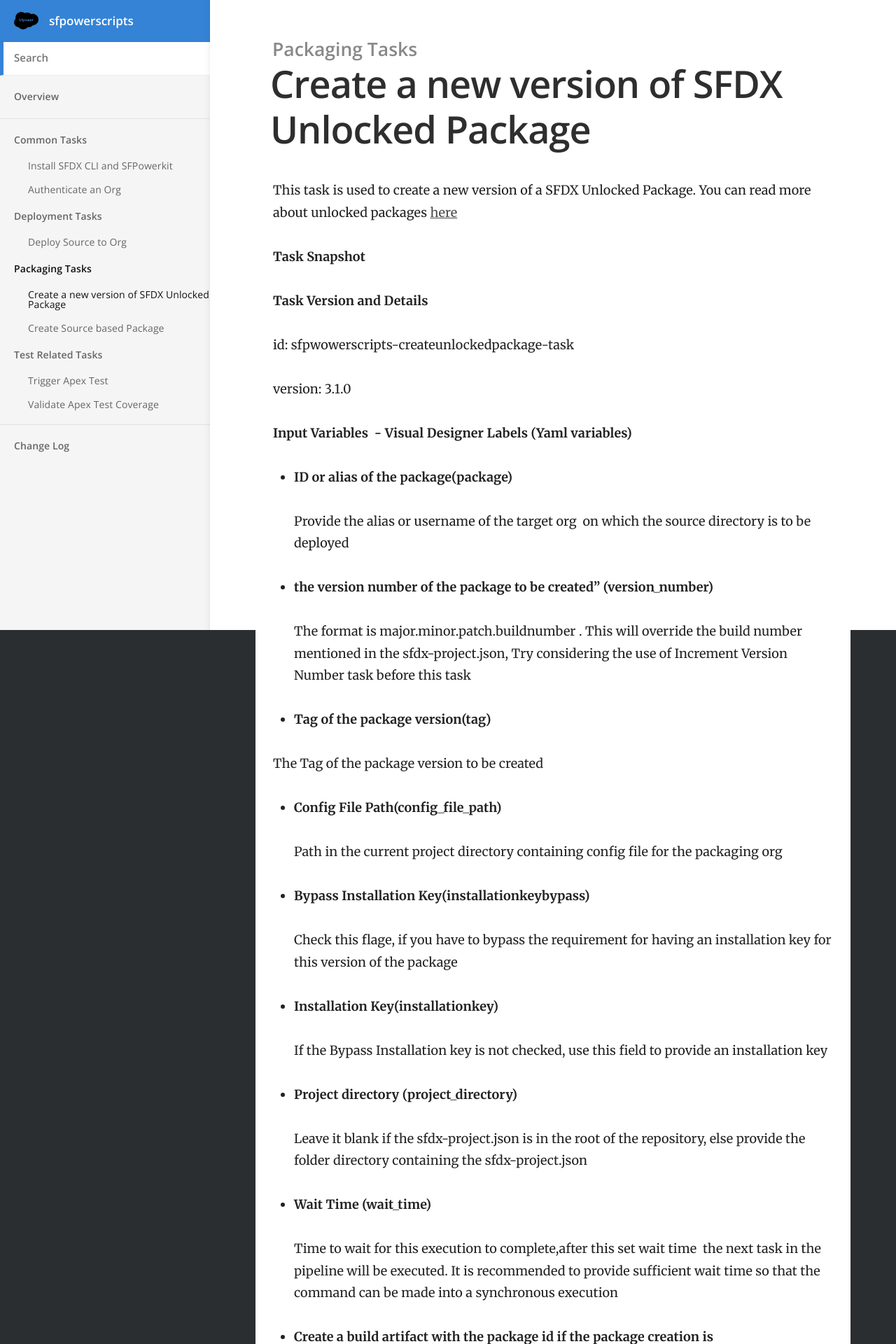
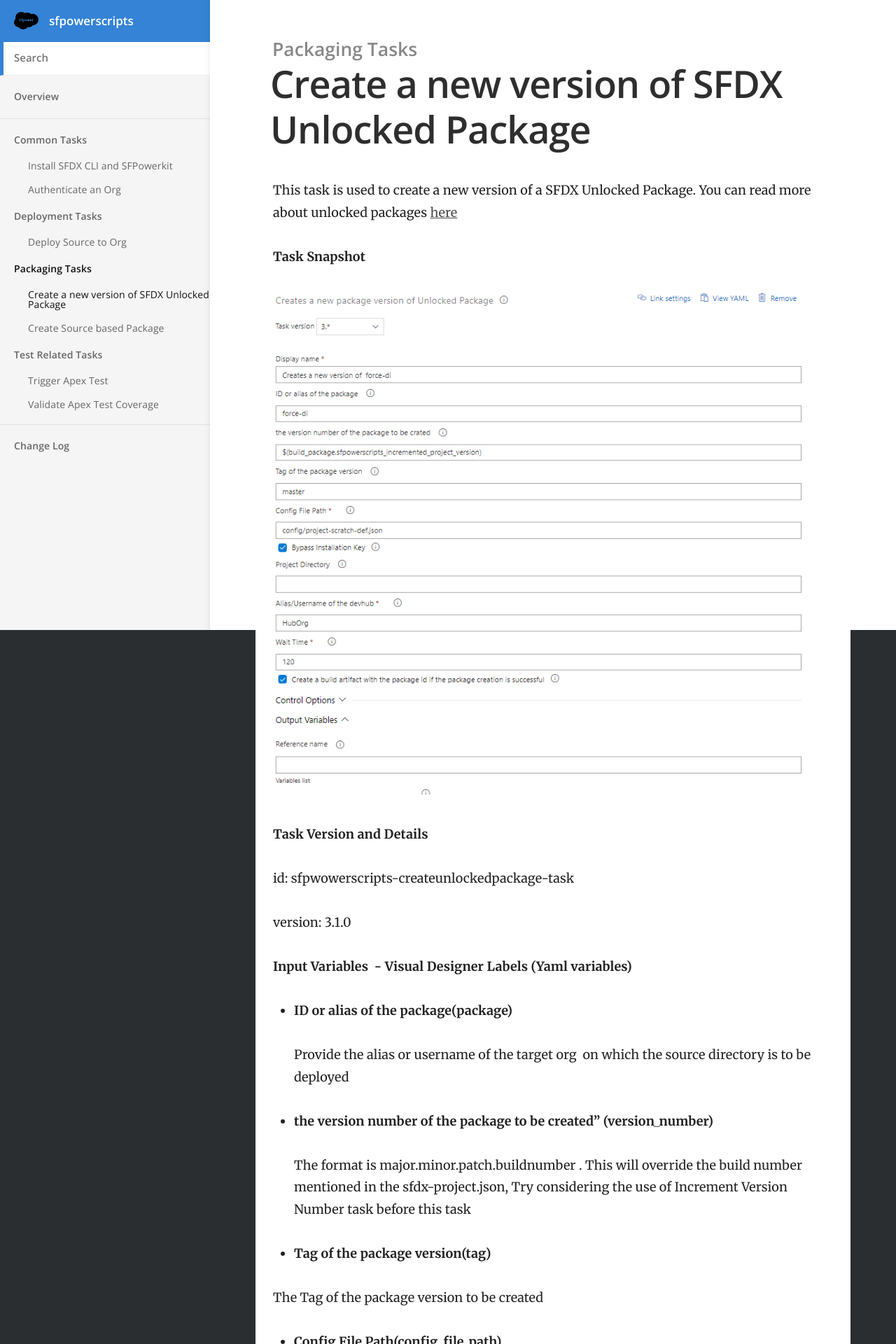
Before and after one commit to nbatterham/sfpowerscripts-doc, a Jekyll site: the page built from _docs/Tasks/Packaging-Tasks/Create SFDX Unlocked Package.md, in a window 1280 px wide. Shown: the top 1920 px of the page at 70% size. Built offline with Jekyll 4.4.1, drawn with Linux system fonts in a browser that asks for light colours.

Commit message:
Updated '_docs/Tasks/Packaging-Tasks/Create SFDX Unlocked Package.md' via CloudCannon

```diff
--- a/_docs/Tasks/Packaging-Tasks/Create SFDX Unlocked Package.md
+++ b/_docs/Tasks/Packaging-Tasks/Create SFDX Unlocked Package.md
@@ -6,11 +6,9 @@ order: 1
 
 This task is used to create a new version of a SFDX Unlocked Package. You can read more about unlocked packages [here](https://developer.salesforce.com/docs/atlas.en-us.sfdx_dev.meta/sfdx_dev/sfdx_dev_dev2gp.htm)
 
-
-
 **Task Snapshot**
 
-
+**![](/images/Create a new version of SFDX Package .png){: width="852" height="768"}**
 
 **Task Version and Details**
 
@@ -30,11 +28,11 @@ version: 3.1.0
 
 * **Tag of the package version(tag)**
 
- The Tag of the package version to be created
+The Tag of the package version to be created
 
-* **Config File Path(config_file_path)**
+* **Config File Path(config\_file\_path)**
 
-  Path in the current project directory containing  config file for the packaging org
+  Path in the current project directory containing config file for the packaging org
 
 * **Bypass Installation Key(installationkeybypass)**
 
@@ -52,10 +50,9 @@ version: 3.1.0
 
   Time to wait for this execution to complete,after this set wait time&nbsp; the next task in the pipeline will be executed. It is recommended to provide sufficient wait time so that the command can be made into a synchronous execution
 
-* **Create a build artifact with the package id  if the package creation is successful"(build_artifact_enabled)**
+* **Create a build artifact with the package id if the package creation is successful"(build\_artifact\_enabled)**
 
-  Check this flag to associate this version along with metadata details like   package_version_id ,sourceVersion and  repository_url as a build artifact associated with this build pipeline, which allows the build pipeline to be associated with a release pipeline
-
+  Check this flag to associate this version along with metadata details like package\_version\_id ,sourceVersion and repository\_url as a build artifact associated with this build pipeline, which allows the build pipeline to be associated with a release pipeline
 
 **Output Variables**
 
@@ -73,4 +70,4 @@ Please ensure a package is created manually before utilizing this task, as this
 
 **Changelog**
 
-* 3.1.0 Initial Version
+* 3\.1.0 Initial Version
```
